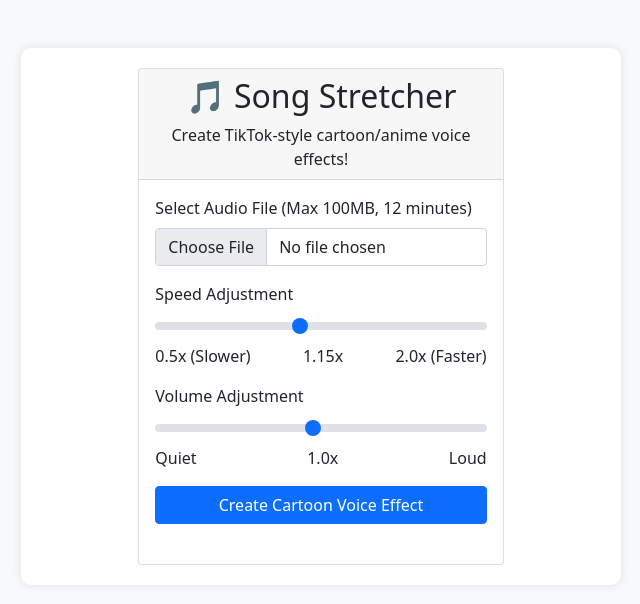
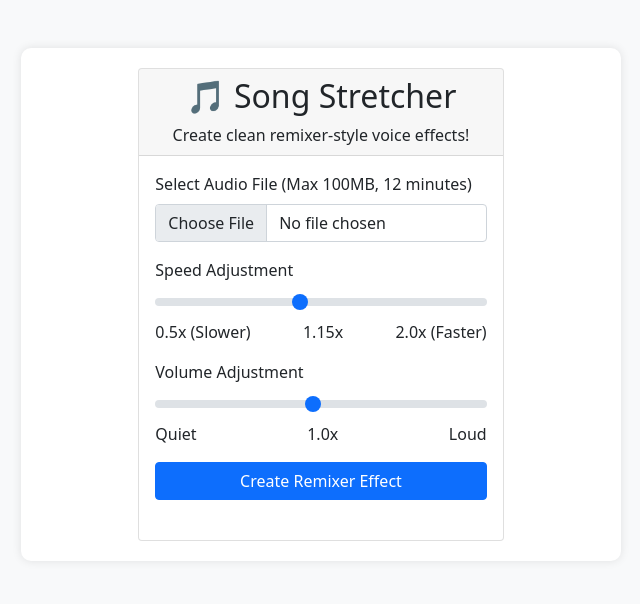
Before and after one commit to EsstafaSoufiane/SongStretcher, a Flask app: page / in a window 1280 px wide. Shown: the top 604 px of the page, without its empty margins (319-959 px from the left). Run offline with Flask 2, Linux system fonts and the light colour scheme; parts of the project's set-up code (start-up, migrations or seed data) failed here and were passed over.

Commit message:
Update audio processing to clean remixer effect with EQ and compression

```diff
--- a/app.py
+++ b/app.py
@@ -128,24 +128,27 @@
     return memory_usage
 
 def process_audio_with_ffmpeg(input_path, output_path, speed, volume):
-    """Process audio file using FFmpeg with cartoon/anime voice effect"""
+    """Process audio file using FFmpeg with clean remixer effect"""
     try:
         logger.info(f"Current memory usage: {check_memory_usage():.2f} MB")
 
         ffmpeg_path = 'ffmpeg'
         logger.info(f"Using FFmpeg at: {ffmpeg_path}")
 
-        # Complex filter for cartoon/anime voice effect:
-        # 1. Speed adjustment (atempo)
-        # 2. Pitch shifting (asetrate, aresample)
-        # 3. Echo/reverb effect (aecho)
-        # 4. Volume adjustment
+        # Complex filter for clean remixer effect:
+        # 1. Pitch shifting (asetrate, aresample)
+        # 2. Speed adjustment (atempo)
+        # 3. Dynamic compression for consistent volume
+        # 4. EQ adjustments for clarity
+        # 5. Final volume adjustment
         filter_complex = (
-            f"asetrate=44100*1.3,aresample=44100,"  # Pitch up
+            f"asetrate=44100*1.25,aresample=44100,"  # Slight pitch up
             f"atempo={speed},"  # Speed adjustment
-            f"aecho=0.8:0.8:40|50|70:0.4|0.3|0.2,"  # Echo effect
-            f"volume={volume},"  # Volume adjustment
-            f"highpass=f=300,lowpass=f=4000"  # EQ adjustment
+            f"compand=attacks=0:points=-80/-80|-45/-45|-27/-25|0/-10|20/-7:gain=2,"  # Dynamic compression
+            f"equalizer=f=100:t=h:w=200:g=-6,"  # Reduce low rumble
+            f"equalizer=f=3000:t=h:w=200:g=4,"  # Boost presence
+            f"equalizer=f=8000:t=h:w=200:g=3,"  # Add air/brightness
+            f"volume={volume}"  # Volume adjustment
         )
 
         command = [
--- a/templates/index.html
+++ b/templates/index.html
@@ -53,7 +53,7 @@
                 <div class="card">
                     <div class="card-header text-center">
                         <h2>🎵 Song Stretcher</h2>
-                        <p class="mb-0">Create TikTok-style cartoon/anime voice effects!</p>
+                        <p class="mb-0">Create clean remixer-style voice effects!</p>
                     </div>
                     <div class="card-body">
                         <form id="uploadForm" class="mb-4">
@@ -84,7 +84,7 @@
 
                             <div class="d-grid">
                                 <button type="button" class="btn btn-primary" id="speedupBtn">
-                                    Create Cartoon Voice Effect
+                                    Create Remixer Effect
                                 </button>
                             </div>
                         </form>
```
